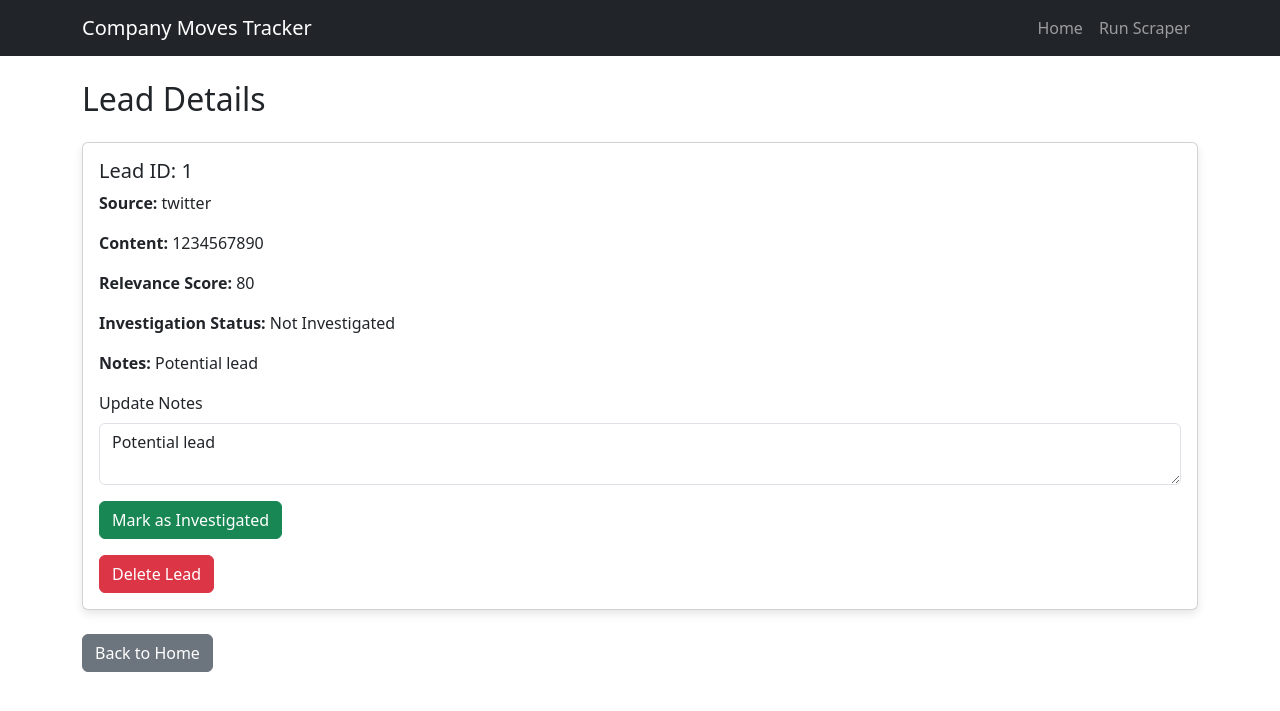
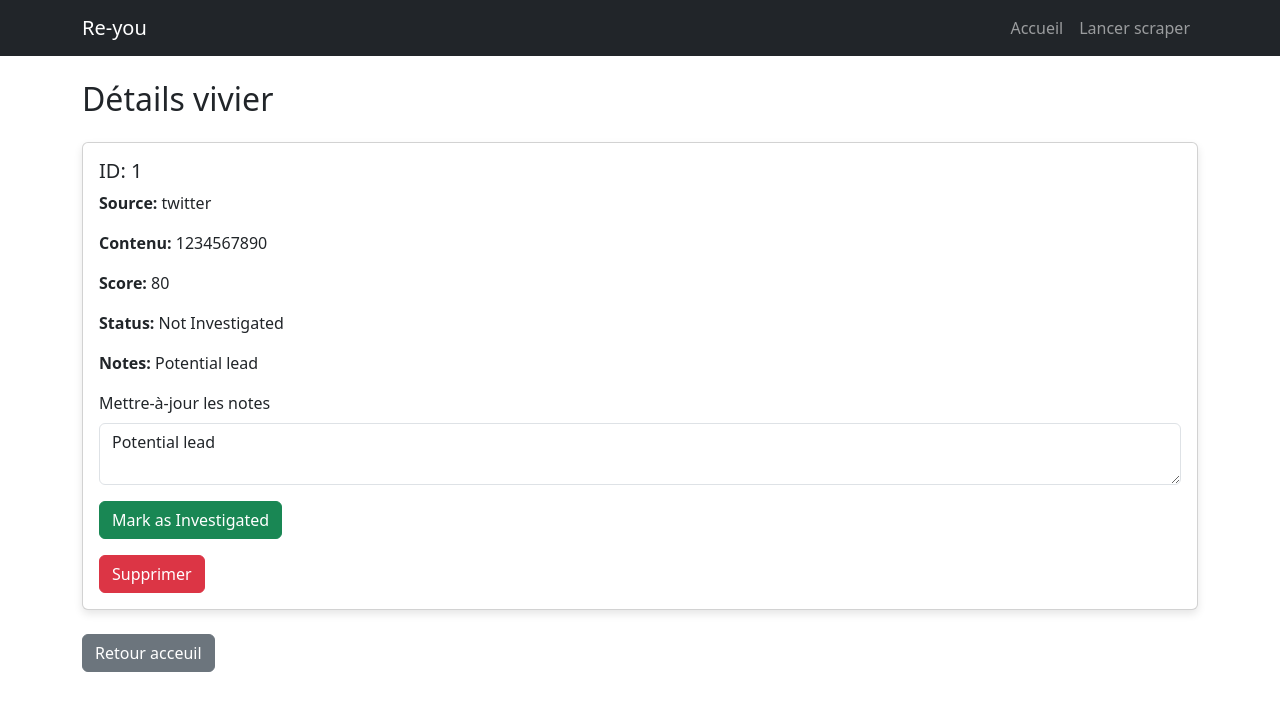
Before and after one commit to oumaelkhattabi/reyou_moves_tracker, a Flask app: page /lead/1 in a window 1280 px wide. Shown: the top 711 px of the page. Run offline with Flask 3, Linux system fonts and the light colour scheme; data comes from the database, SQL or seed files in the repository.

Commit message:
Mise-à-jour app

```diff
--- a/src/db/database.py
+++ b/src/db/database.py
@@ -2,7 +2,7 @@ import sqlite3
 from typing import List, Tuple, Optional
 
 # Database connection
-DB_PATH = "leads.db"
+DB_PATH = "../../leads.db"
 
 def connect_db():
     return sqlite3.connect(DB_PATH)
--- a/src/web/app.py
+++ b/src/web/app.py
@@ -1,3 +1,7 @@
+import sys
+import os
+sys.path.insert(0, os.path.abspath(os.path.join(os.path.dirname(__file__), "../..")))
+
 from flask import Flask, render_template, request, redirect, url_for, flash
 from src.db.database import get_all_rows, get_lead_by_id, update_lead_status, delete_row, count_rows
 
@@ -36,6 +40,5 @@ def delete_lead(lead_id):
     flash("Lead deleted successfully!", "success")
     return redirect(url_for('index'))
 
-
 if __name__ == '__main__':
     app.run(debug=True)
--- a/src/web/static/styles.css
+++ b/src/web/static/styles.css
@@ -21,7 +21,9 @@ body {
 
 .table td {
     vertical-align: middle;
+    text-align: center;
 }
+
 
 .btn-primary {
     background-color: #007bff;
--- a/src/web/templates/layout.html
+++ b/src/web/templates/layout.html
@@ -10,11 +10,11 @@
 <body>
     <nav class="navbar navbar-expand-lg navbar-dark bg-dark">
         <div class="container">
-            <a class="navbar-brand" href="/">Company Moves Tracker</a>
+            <a class="navbar-brand" href="/">Re-you</a>
             <div class="collapse navbar-collapse">
                 <ul class="navbar-nav ms-auto">
-                    <li class="nav-item"><a class="nav-link" href="/">Home</a></li>
-                    <li class="nav-item"><a class="nav-link" href="/run_scraper">Run Scraper</a></li>
+                    <li class="nav-item"><a class="nav-link" href="/">Accueil</a></li>
+                    <li class="nav-item"><a class="nav-link" href="/run_scraper">Lancer scraper</a></li>
                 </ul>
             </div>
         </div>
--- a/src/web/templates/lead_details.html
+++ b/src/web/templates/lead_details.html
@@ -3,28 +3,28 @@
 {% block title %}Lead Details - Company Moves Tracker{% endblock %}
 
 {% block content %}
-<h2 class="mb-4">Lead Details</h2>
+<h2 class="mb-4">Détails vivier</h2>
 
 <div class="card">
     <div class="card-body">
-        <h5 class="card-title">Lead ID: {{ lead[0] }}</h5>
+        <h5 class="card-title">ID: {{ lead[0] }}</h5>
         <p><strong>Source:</strong> {{ lead[1] }}</p>
-        <p><strong>Content:</strong> {{ lead[2] }}</p>
-        <p><strong>Relevance Score:</strong> {{ lead[3] }}</p>
-        <p><strong>Investigation Status:</strong> {% if lead[4] %} Investigated {% else %} Not Investigated{% endif %}</p>
-        <p><strong>Notes:</strong> {{ lead[5] if lead[5] else "No notes added" }}</p>
+        <p><strong>Contenu:</strong> {{ lead[2] }}</p>
+        <p><strong>Score:</strong> {{ lead[3] }}</p>
+        <p><strong>Status:</strong> {% if lead[4] %} Investigated {% else %} Not Investigated{% endif %}</p>
+        <p><strong>Notes:</strong> {{ lead[5] if lead[5] else "Aucune note" }}</p>
 
-        <form action="{{ url_for('update_lead_status', lead_id=lead[0]) }}" method="POST">
+        <form action="{{ url_for('lead_details', lead_id=lead[0]) }}" method="POST">
             <div class="mb-3">
-                <label for="notes" class="form-label">Update Notes</label>
+                <label for="notes" class="form-label">Mettre-à-jour les notes</label>
                 <textarea id="notes" name="notes" class="form-control">{{ lead[5] }}</textarea>
             </div>
             <button type="submit" class="btn btn-success">Mark as Investigated</button>
         </form>
 
-        <a href="{{ url_for('delete_lead', lead_id=lead[0]) }}" class="btn btn-danger mt-3">Delete Lead</a>
+        <a href="{{ url_for('delete_lead', lead_id=lead[0]) }}" class="btn btn-danger mt-3">Supprimer</a>
     </div>
 </div>
 
-<a href="{{ url_for('index') }}" class="btn btn-secondary mt-4">Back to Home</a>
+<a href="{{ url_for('index') }}" class="btn btn-secondary mt-4">Retour acceuil</a>
 {% endblock %}
```
Also changed, not shown: src/web/templates/index.html (+4 -4 lines).
